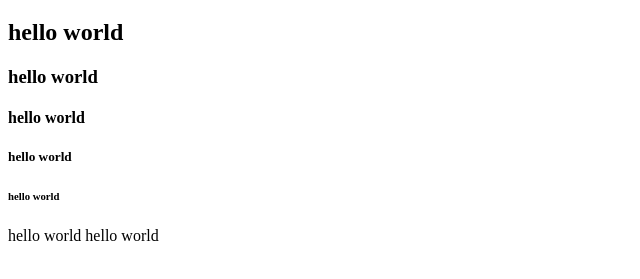
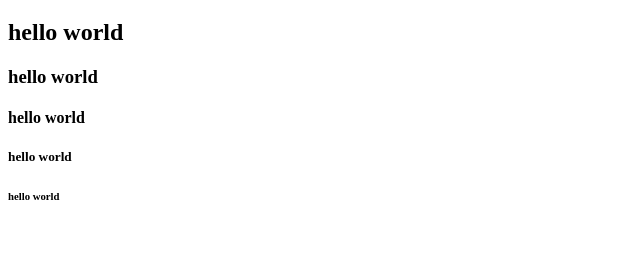
Before and after one commit to yrpppp/yrpyrp, a plain HTML site: page index.html in a window 1280 px wide. Shown: the part 61-340 px from the top of the page, without its empty margins (0-640 px from the left). Drawn offline with Linux system fonts and the light colour scheme.

Commit message:
Update index.html

```diff
--- a/index.html
+++ b/index.html
@@ -12,7 +12,5 @@
     <h4>hello world</h4>
     <h5>hello world</h5>
     <h6>hello world</h6>
-    <h7>hello world</h7>
-    <h8>hello world</h8>
 </body>
 </html>
```
